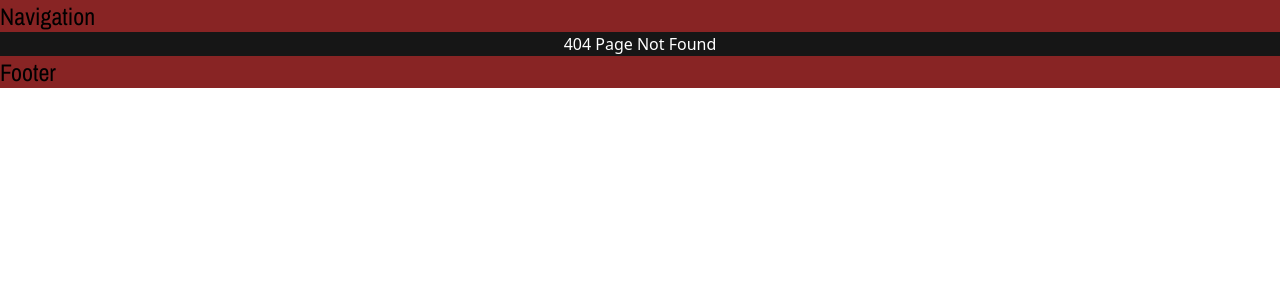
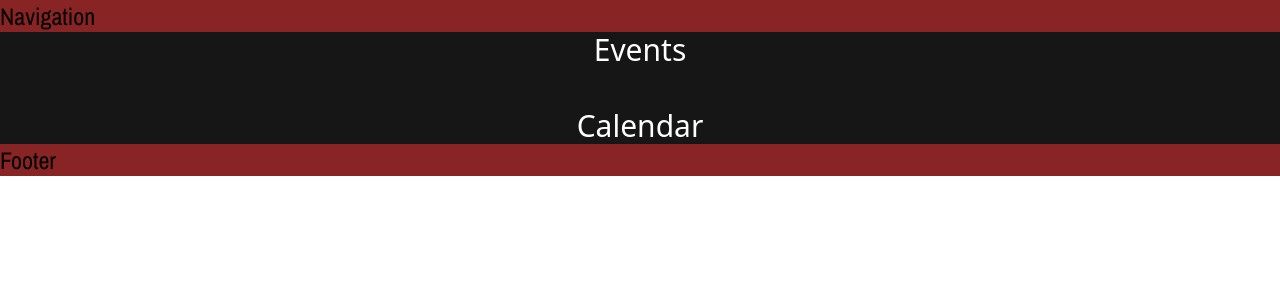
Before and after one commit to acm-ucr/highlander-gloves-website, a Next.js app: page /events in a window 1280 px wide. Before the commit this address had no page. Shown: the top 300 px of the page. Built offline with nearby package versions, Linux system fonts and the light colour scheme; a web font is replaced by a local one.

Commit message:
added more pages

```diff
--- a/src/app/about/page.tsx
+++ b/src/app/about/page.tsx
@@ -3,7 +3,7 @@ import FAQ from "@/components/about/FAQ";
 
 const page = () => {
   return (
-    <div>
+    <div className="flex w-full flex-col gap-10">
       <AboutUs />
       <FAQ />
     </div>
--- /dev/null
+++ b/src/app/board/page.tsx
@@ -0,0 +1,11 @@
+import Boards from "@/components/board/Boards";
+
+const page = () => {
+  return (
+    <div className="flex w-full flex-col">
+      <Boards />
+    </div>
+  );
+};
+
+export default page;
--- /dev/null
+++ b/src/app/events/page.tsx
@@ -0,0 +1,13 @@
+import Calendar from "@/components/events/caledar/Calendar";
+import Events from "@/components/events/Events";
+
+const page = () => {
+  return (
+    <div className="flex w-full flex-col gap-10">
+      <Events />
+      <Calendar />
+    </div>
+  );
+};
+
+export default page;
--- /dev/null
+++ b/src/components/board/Board.tsx
@@ -0,0 +1,7 @@
+import React from "react";
+
+const Board = () => {
+  return <div>Board</div>;
+};
+
+export default Board;
--- /dev/null
+++ b/src/components/board/Boards.tsx
@@ -0,0 +1,9 @@
+import React from "react";
+
+const Boards = () => {
+  return (
+    <div className="flex w-full flex-row justify-center text-3xl">Boards</div>
+  );
+};
+
+export default Boards;
--- /dev/null
+++ b/src/components/events/Event.tsx
@@ -0,0 +1,5 @@
+const Event = () => {
+  return <div>Event</div>;
+};
+
+export default Event;
--- /dev/null
+++ b/src/components/events/Events.tsx
@@ -0,0 +1,7 @@
+const Events = () => {
+  return (
+    <div className="flex w-full flex-row justify-center text-3xl">Events</div>
+  );
+};
+
+export default Events;
--- /dev/null
+++ b/src/components/events/caledar/Calendar.tsx
@@ -0,0 +1,9 @@
+import React from "react";
+
+const Calendar = () => {
+  return (
+    <div className="flex w-full flex-row justify-center text-3xl">Calendar</div>
+  );
+};
+
+export default Calendar;
```
